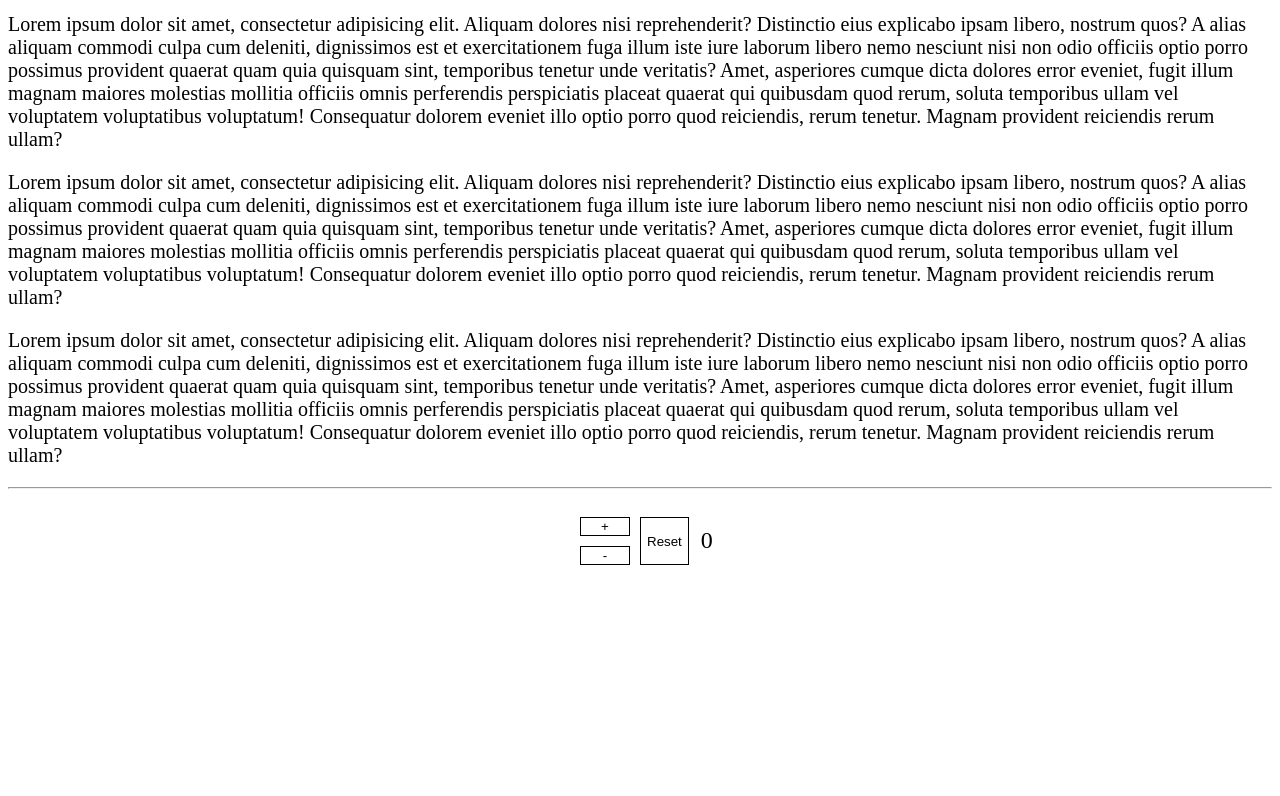
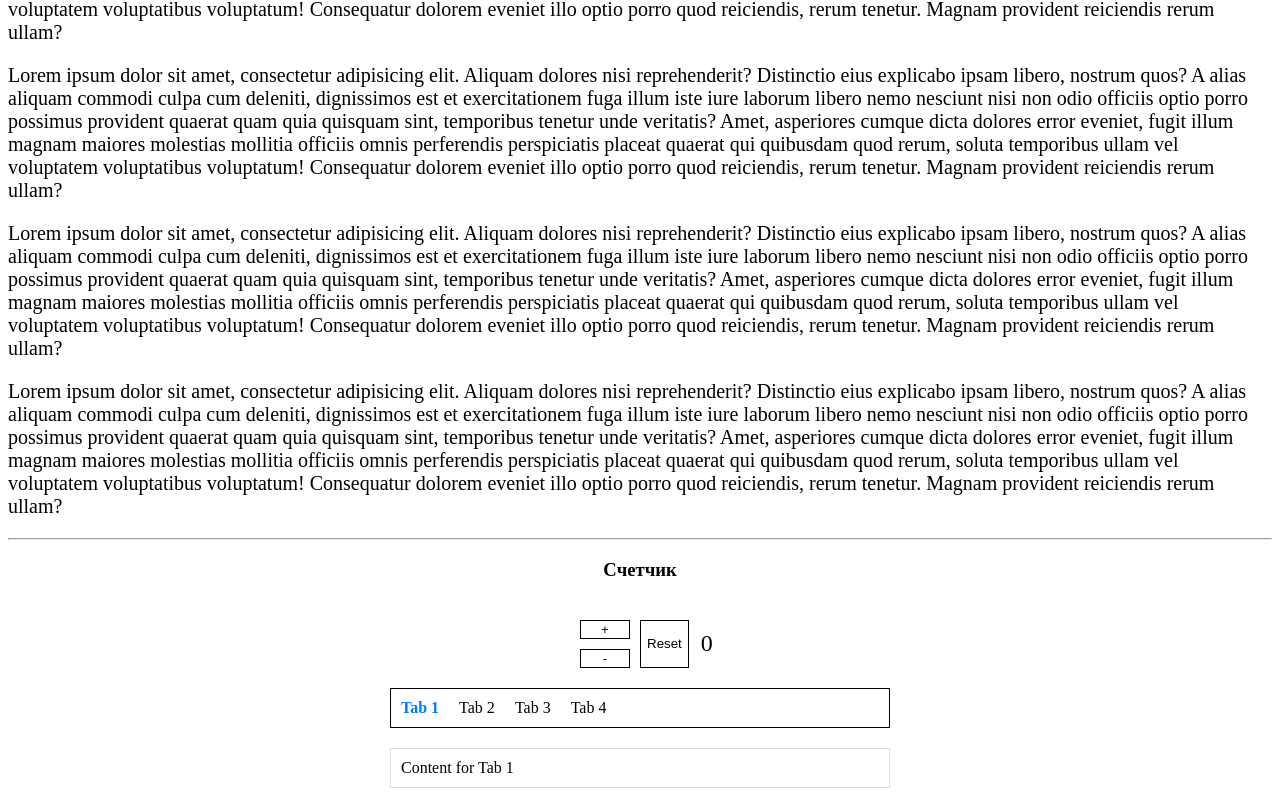
Before and after one commit to NikitaYatsko/react-ui-components, a React (Create React App) app: page / in a window 1280 px wide. Shown: the part 371-1167 px from the top of the page. Before the commit the page ends 964 px from the top, so only its background shows below. Built offline with nearby package versions, Linux system fonts and the light colour scheme.

Commit message:
added raw version of tabs in feature i'll make it better

```diff
--- a/src/App.css
+++ b/src/App.css
@@ -1,8 +1,13 @@
-.open-modal_btn{
-    cursor:pointer;
+.open-modal_btn {
+    cursor: pointer;
     width: 200px;
     height: 40px;
 }
+
 p {
     font-size: 20px;
 }
+
+.to-center {
+    text-align: center;
+}
--- a/src/App.js
+++ b/src/App.js
@@ -2,6 +2,7 @@ import './App.css'
 import Modal from "./components/Modal/Modal";
 import {useState} from "react";
 import Counter from "./components/Counter/Counter";
+import Tabs from "./components/Tabs/Tabs";
 
 function App() {
     const [modalActive, setModalActive] = useState(false)
@@ -15,6 +16,7 @@ function App() {
     return (
         <div className='app'>
             <main>
+                <h3 className='to-center'>Модальное Окно</h3>
                 <button className='open-modal_btn' onClick={() => {
                     setModalActive(true)
                 }}>Открыть модальное окно
@@ -70,7 +72,9 @@ function App() {
                     soluta, velit veniam?</p>
             </Modal>
             <hr/>
+            <h3 className='to-center'>Cчетчик</h3>
             <Counter count={count} setCount={setCount}/>
+            <Tabs/>
 
 
         </div>
--- /dev/null
+++ b/src/components/Tabs/Tabs.jsx
@@ -0,0 +1,36 @@
+import React, {useState} from 'react';
+import './tabs-style.css';
+
+export default function Tabs() {
+    const [activeTab, setActiveTab] = useState(0);
+
+    const tabs = [
+        {label: "Tab 1", content: "Content for Tab 1"},
+        {label: "Tab 2", content: "Content for Tab 2"},
+        {label: "Tab 3", content: "Content for Tab 3"},
+        {label: "Tab 4", content: "Content for Tab 4"},
+    ];
+
+    function handleTabClick(index) {
+        setActiveTab(index);
+    }
+
+    return (
+        <div className="tabs">
+            <div className="tabheader-items">
+                {tabs.map((tab, index) => (
+                    <div
+                        key={index}
+                        className={`tabheader-item ${activeTab === index ? 'tabheader-item_active' : ''}`}
+                        onClick={() => handleTabClick(index)}
+                    >
+                        {tab.label}
+                    </div>
+                ))}
+            </div>
+            <div className="tabcontent">
+                {tabs[activeTab].content}
+            </div>
+        </div>
+    );
+}
--- /dev/null
+++ b/src/components/Tabs/tabs-style.css
@@ -0,0 +1,24 @@
+.tabs{
+    width: 500px;
+    margin: 0 auto;
+}
+.tabheader-items {
+    border: 1px solid black;
+    display: flex;
+}
+
+.tabheader-item {
+    padding: 10px;
+    cursor: pointer;
+}
+
+.tabheader-item_active {
+    font-weight: bold;
+    color: #007BFF;
+}
+
+.tabcontent {
+    margin-top: 20px;
+    padding: 10px;
+    border: 1px solid #ddd;
+}
```
